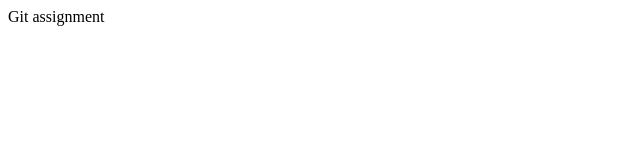
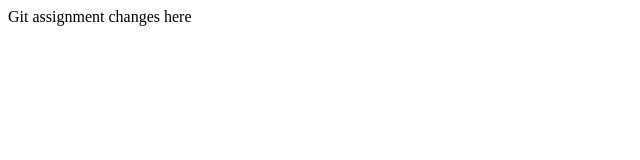
Before and after one commit to jaswant-rawat/project_dir, a plain HTML site: page index.html in a window 1280 px wide. Shown: the whole page, without its empty margins (0-640 px from the left). Drawn offline with Linux system fonts and the light colour scheme.

```diff
--- a/index.html
+++ b/index.html
@@ -7,6 +7,7 @@
         <Body>
 
             Git assignment
+            changes here
         </Body>
     </head>
 </html>
```
